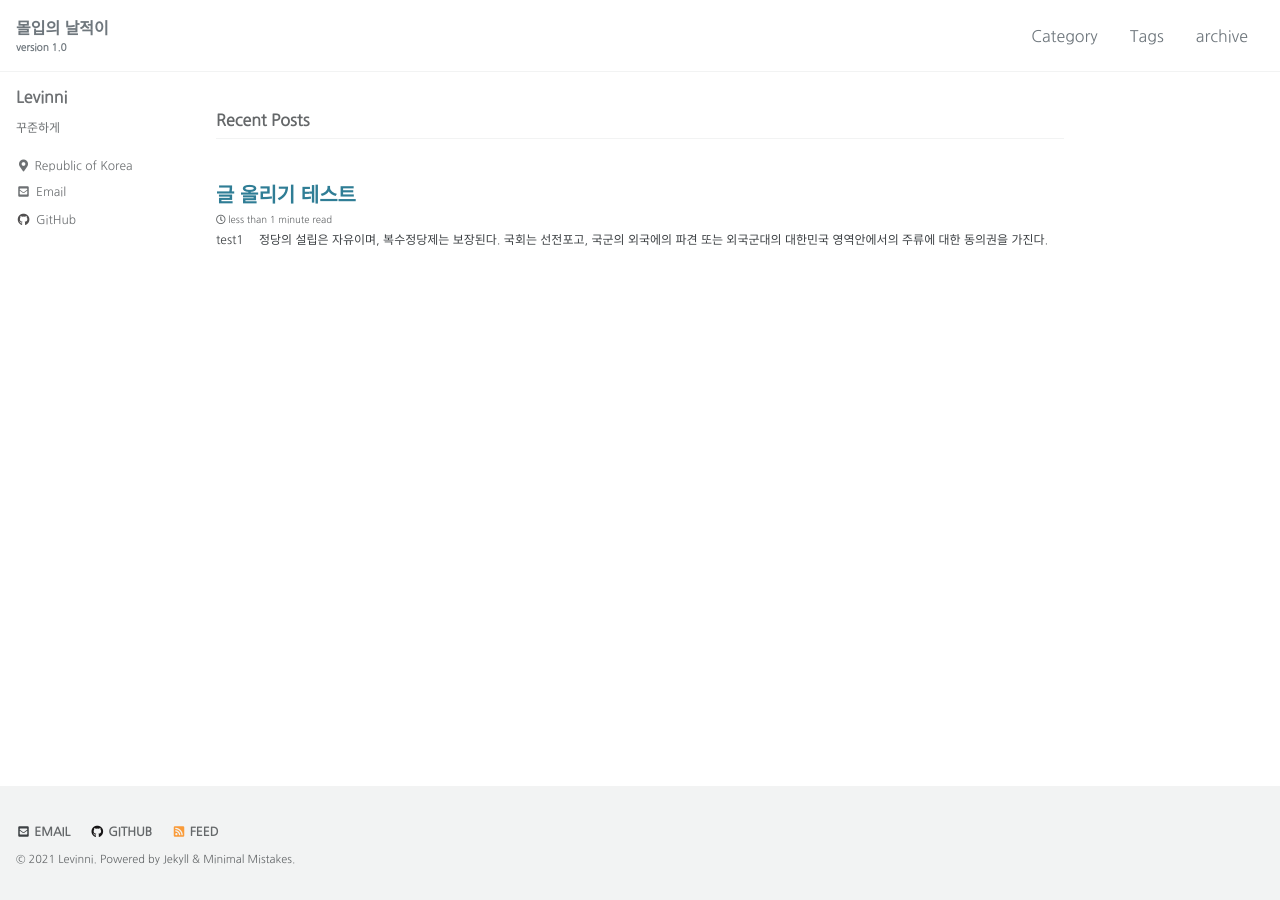
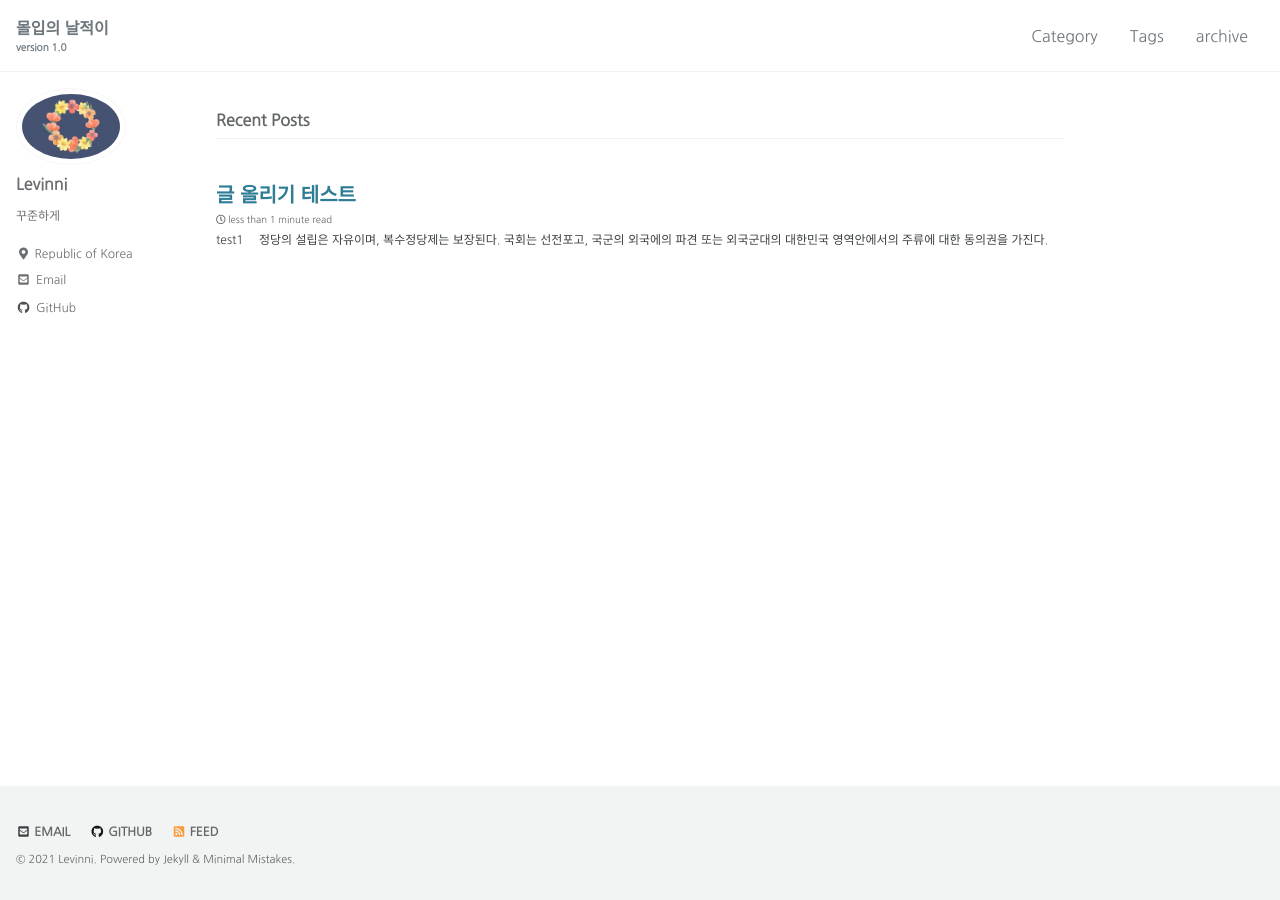
Before and after one commit to bobok-developer/bobok-developer.github.io, a Jekyll site: the page built from index.html, in a window 1280 px wide. Built offline with Jekyll 4.4.1, drawn with Linux system fonts in a browser that asks for light colours; cached includes are drawn as plain includes; the list of posts is cut into pages by our own code.

Commit message:
add profile image

```diff
--- a/_config.yml
+++ b/_config.yml
@@ -102,7 +102,7 @@
 # Site Author
 author:
   name             : "Levinni"
-  avatar           : # path of avatar image, e.g. "/assets/images/bio-photo.jpg"
+  avatar           : "/assets/images/profile.jpg" # path of avatar image, e.g. "/assets/images/bio-photo.jpg"
   bio              : "꾸준하게"
   location         : "Republic of Korea"
   email            :
```
Also changed, not shown: assets/images/profile.jpg (added).
